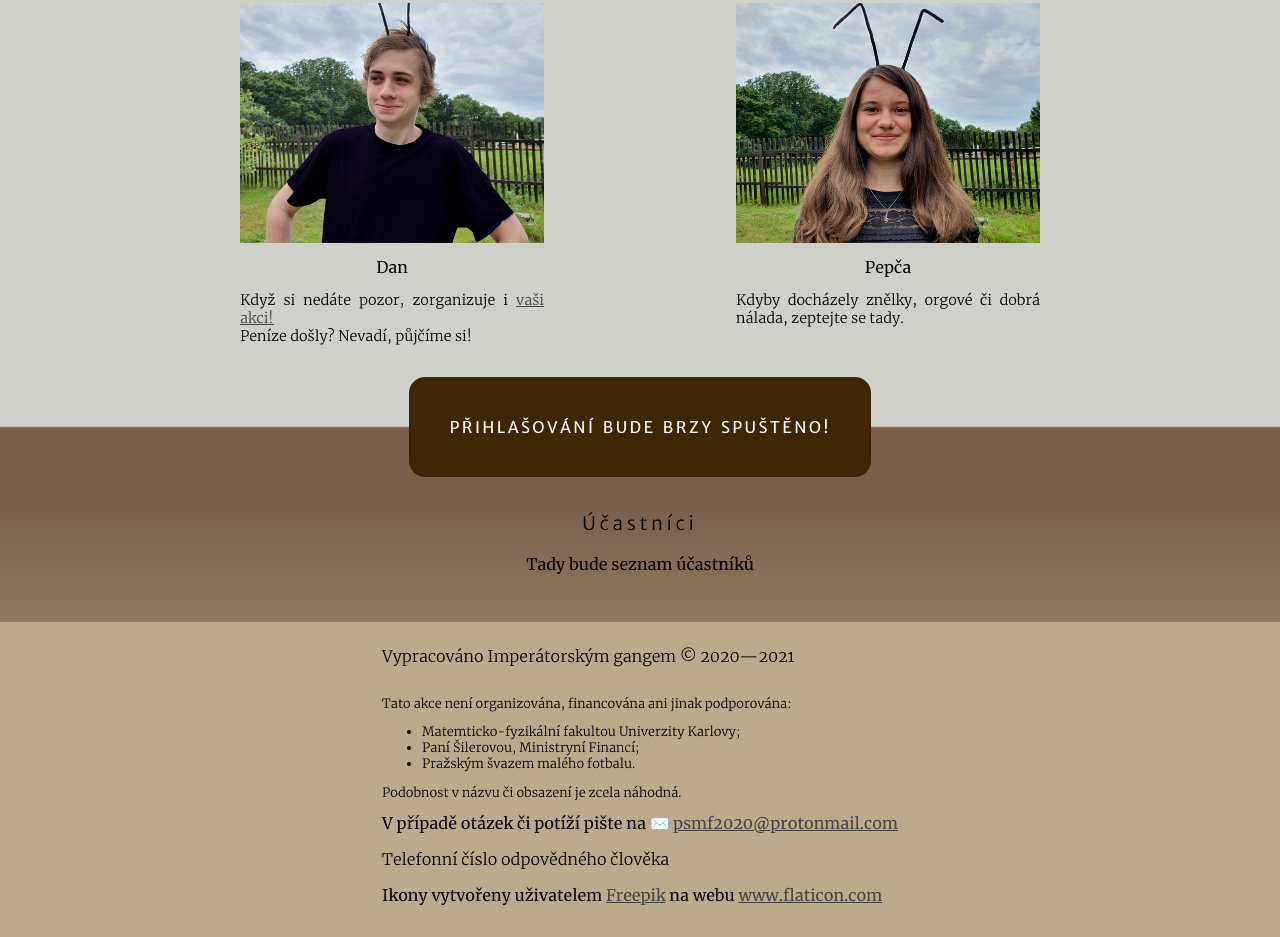
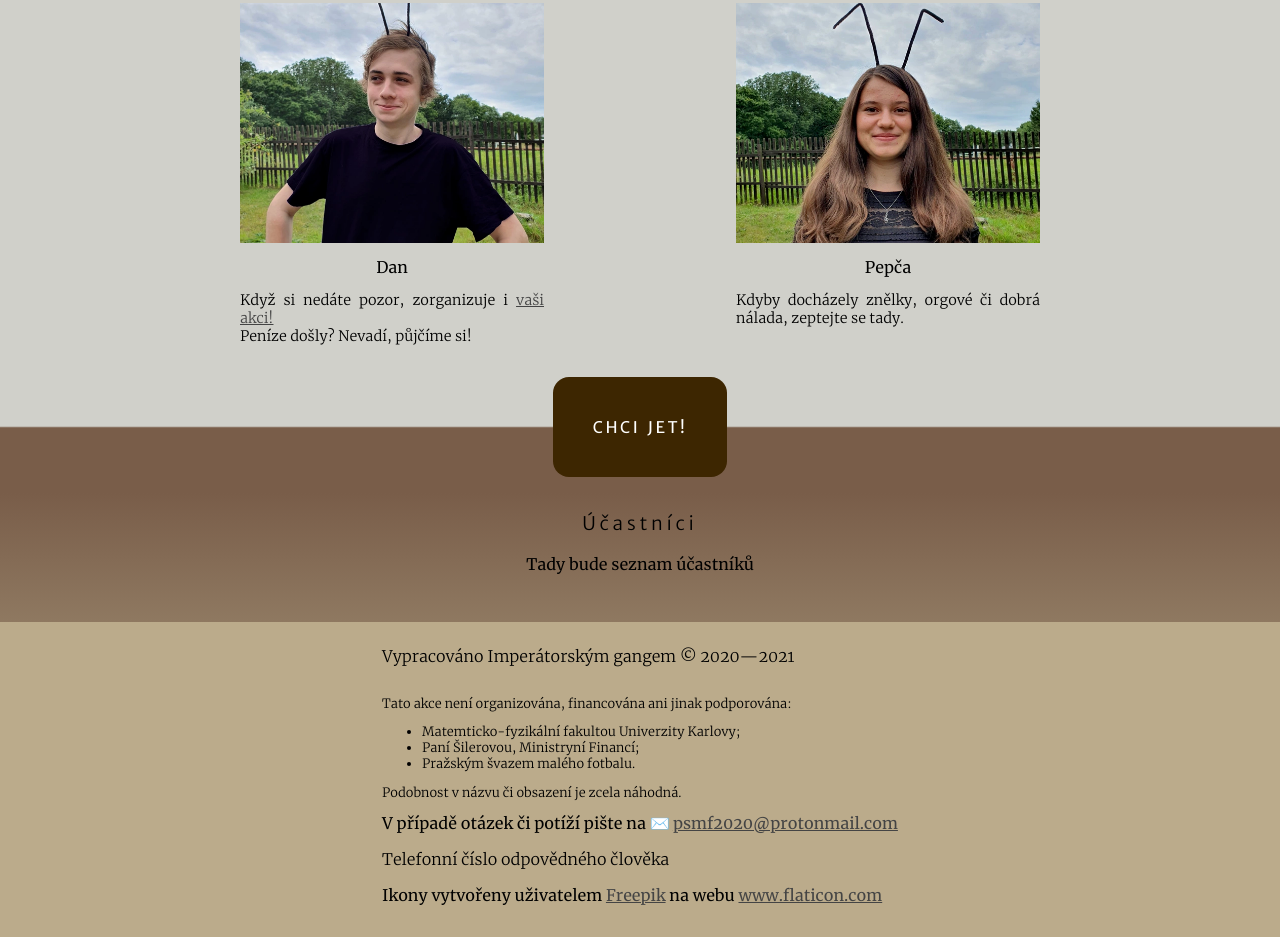
Before and after one commit to psmf2020/psmf2020.github.io, a plain HTML site: page index.html in a window 1280 px wide. Shown: the part 1695-2632 px from the top of the page. Drawn offline with nearby package versions, Linux system fonts and the light colour scheme; no server answers.

Commit message:
Spuštěno přihlašování na PŠMF 2021

```diff
--- a/index.html
+++ b/index.html
@@ -52,8 +52,8 @@
 				</div>
 			</section>
 			<section class="applyButtonContainer">
-				<a class="applyButton buttonDisabled">
-					<span>Přihlašování bude brzy spuštěno!</span>
+				<a class="applyButton" href="https://airtable.com/shrwEAQy3Vi5uPZTz">
+					<span>Chci jet!</span>
 				</a>
 			</section>
 			<section class="ucastniciContainer">
@@ -103,7 +103,7 @@
 			});
 
 		}
-		$("#ucastniciList").load("http://localhost:8888/osobni/ucastnici.html table");
+		$("#ucastniciList").load("domena.s.tabulkou.ucastni.ku table");
 
 		let linky = ["https://brnoc.cz", "https://rnoc.cz"];
 		document.getElementById("orglink").href = linky[Math.floor(Math.random() * linky.length)];
```
